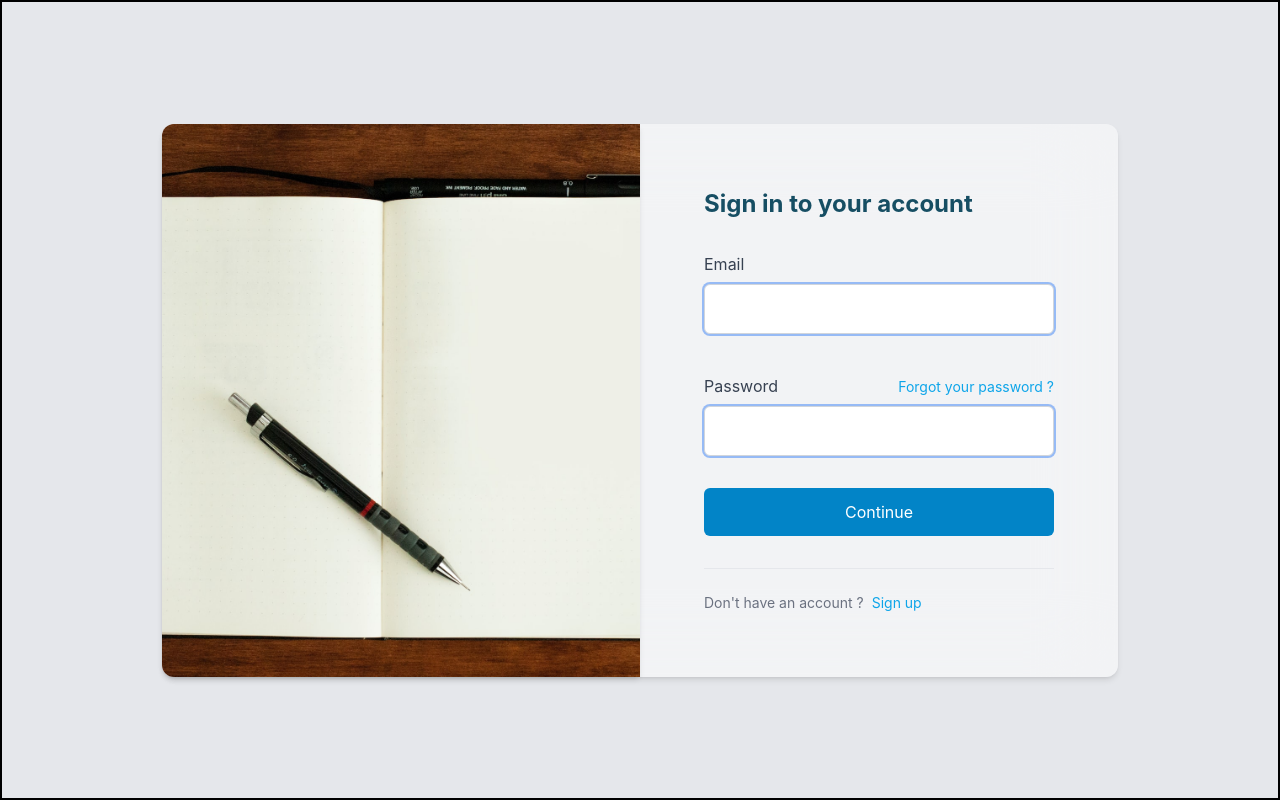
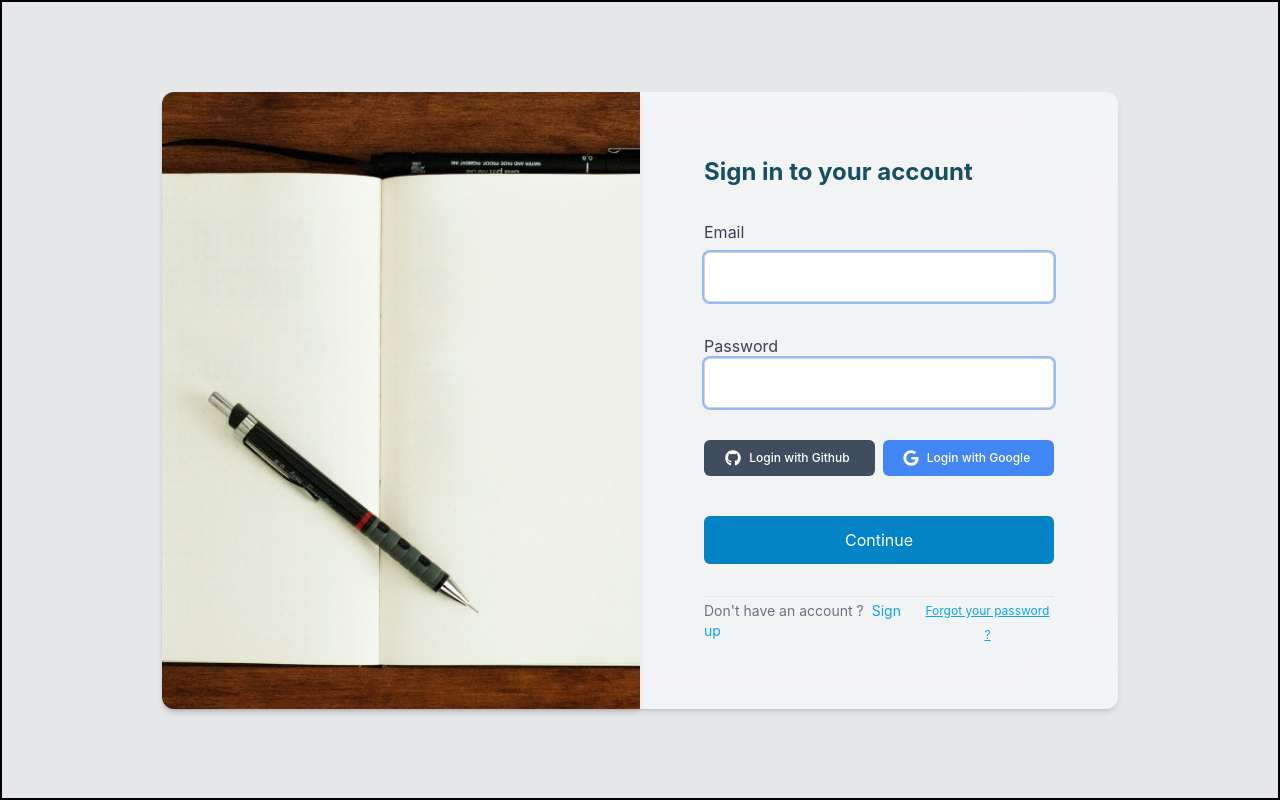
Before and after one commit to doandroidsdreamof/react-firebase-todo-list, a React (Create React App) app: page /login in a window 1280 px wide. Built offline with nearby package versions, Linux system fonts and the light colour scheme.

Commit message:
firebase login with social media

```diff
--- a/src/pages/SignIn.tsx
+++ b/src/pages/SignIn.tsx
@@ -83,19 +83,15 @@
                   />
                   {alertBoxMail ? (
                     <span className='text-red-600 font-roboto text-normal absolute translate-y-1 m-0 flex'>
-                      {'this email address is invalid'}
+                      {'email address is invalid'}
                     </span>
                   ) : null}
                 </div>
-
                 <div>
                   <div className='flex items-center justify-between'>
                     <label htmlFor='pwd' className='text-gray-700'>
                       Password
                     </label>
-                    <button className='p-2 -mr-2' type='reset'>
-                      <span className='text-sm text-sky-500'>Forgot your password ?</span>
-                    </button>
                   </div>
                   <input
                     type='password'
@@ -109,20 +105,69 @@
                                             invalid:ring-2 '
                   />
                 </div>
+                <div className=" flex w-full mt-4 flex-row h-11 text-center justify-center">
+                                <button
+                                    type="button"
+                                    className="text-white  justify-center   text-xs w-full bg-[#3f4d5f] hover:bg-[#24292F]/90 focus:ring-4 focus:outline-none focus:ring-[#24292F]/50 font-medium rounded-md   text-center inline-flex items-center dark:focus:ring-gray-500 dark:hover:bg-[#050708]/65 mr-2 mb-2"
+                                >
+                                    <svg
+                                        className="mr-2 -ml-1 w-4 h-4"
+                                        aria-hidden="true"
+                                        focusable="false"
+                                        data-prefix="fab"
+                                        data-icon="github"
+                                        role="img"
+                                        xmlns="http://www.w3.org/2000/svg"
+                                        viewBox="0 0 496 512"
+                                    >
+                                        <path
+                                            fill="currentColor"
+                                            d="M165.9 397.4c0 2-2.3 3.6-5.2 3.6-3.3 .3-5.6-1.3-5.6-3.6 0-2 2.3-3.6 5.2-3.6 3-.3 5.6 1.3 5.6 3.6zm-31.1-4.5c-.7 2 1.3 4.3 4.3 4.9 2.6 1 5.6 0 6.2-2s-1.3-4.3-4.3-5.2c-2.6-.7-5.5 .3-6.2 2.3zm44.2-1.7c-2.9 .7-4.9 2.6-4.6 4.9 .3 2 2.9 3.3 5.9 2.6 2.9-.7 4.9-2.6 4.6-4.6-.3-1.9-3-3.2-5.9-2.9zM244.8 8C106.1 8 0 113.3 0 252c0 110.9 69.8 205.8 169.5 239.2 12.8 2.3 17.3-5.6 17.3-12.1 0-6.2-.3-40.4-.3-61.4 0 0-70 15-84.7-29.8 0 0-11.4-29.1-27.8-36.6 0 0-22.9-15.7 1.6-15.4 0 0 24.9 2 38.6 25.8 21.9 38.6 58.6 27.5 72.9 20.9 2.3-16 8.8-27.1 16-33.7-55.9-6.2-112.3-14.3-112.3-110.5 0-27.5 7.6-41.3 23.6-58.9-2.6-6.5-11.1-33.3 2.6-67.9 20.9-6.5 69 27 69 27 20-5.6 41.5-8.5 62.8-8.5s42.8 2.9 62.8 8.5c0 0 48.1-33.6 69-27 13.7 34.7 5.2 61.4 2.6 67.9 16 17.7 25.8 31.5 25.8 58.9 0 96.5-58.9 104.2-114.8 110.5 9.2 7.9 17 22.9 17 46.4 0 33.7-.3 75.4-.3 83.6 0 6.5 4.6 14.4 17.3 12.1C428.2 457.8 496 362.9 496 252 496 113.3 383.5 8 244.8 8zM97.2 352.9c-1.3 1-1 3.3 .7 5.2 1.6 1.6 3.9 2.3 5.2 1 1.3-1 1-3.3-.7-5.2-1.6-1.6-3.9-2.3-5.2-1zm-10.8-8.1c-.7 1.3 .3 2.9 2.3 3.9 1.6 1 3.6 .7 4.3-.7 .7-1.3-.3-2.9-2.3-3.9-2-.6-3.6-.3-4.3 .7zm32.4 35.6c-1.6 1.3-1 4.3 1.3 6.2 2.3 2.3 5.2 2.6 6.5 1 1.3-1.3 .7-4.3-1.3-6.2-2.2-2.3-5.2-2.6-6.5-1zm-11.4-14.7c-1.6 1-1.6 3.6 0 5.9 1.6 2.3 4.3 3.3 5.6 2.3 1.6-1.3 1.6-3.9 0-6.2-1.4-2.3-4-3.3-5.6-2z"
+                                        ></path>
+                                    </svg>
+                                    Login with Github
+                                </button>
+                                <button
+                                    type="button"
+                                    className="text-white justify-center  text-xs w-full bg-[#4285F4] hover:bg-[#4285F4]/90 focus:ring-4 focus:outline-none focus:ring-[#4285F4]/50 font-medium rounded-md   text-center inline-flex items-center dark:focus:ring-[#4285F4]/55 mb-2"
+                                >
+                                    <svg
+                                        className="mr-2 -ml-1 w-4 h-4"
+                                        aria-hidden="true"
+                                        focusable="false"
+                                        data-prefix="fab"
+                                        data-icon="google"
+                                        role="img"
+                                        xmlns="http://www.w3.org/2000/svg"
+                                        viewBox="0 0 488 512"
+                                    >
+                                        <path
+                                            fill="currentColor"
+                                            d="M488 261.8C488 403.3 391.1 504 248 504 110.8 504 0 393.2 0 256S110.8 8 248 8c66.8 0 123 24.5 166.3 64.9l-67.5 64.9C258.5 52.6 94.3 116.6 94.3 256c0 86.5 69.1 156.6 153.7 156.6 98.2 0 135-70.4 140.8-106.9H248v-85.3h236.1c2.3 12.7 3.9 24.9 3.9 41.4z"
+                                        ></path>
+                                    </svg>
+                                    Login with Google
+                                </button>
+                            </div>
                 <button
                   type='submit'
-                  className='w-full py-3 px-6 rounded-md bg-sky-600
+                  className='w-full  py-3 px-6 rounded-md bg-sky-600
                                         focus:bg-sky-700 active:bg-sky-500'
                 >
                   <span className='text-white'>Continue</span>
                 </button>
-
-                <p className='border-t pt-6 text-sm'>
+                <div className="flex   border-t flex-row justify-center  items-center">
+                <p className=' text-xs lg:text-sm'>
                   Don&apos;t have an account ?
                   <Link to='/register' className='text-sky-500 ml-2'>
                     Sign up
                   </Link>
                 </p>
+                <button className=' ml-auto -block underline text-sky-500 ' type='reset'>
+                      <span className='text-xs  text-sky-500'>Forgot your password ?</span>
+                    </button>
+                </div>
+
               </form>
             </div>
           </div>
--- a/src/pages/SignUp.tsx
+++ b/src/pages/SignUp.tsx
@@ -77,7 +77,7 @@
                             <div className=" flex w-full mt-4 flex-row h-11 text-center justify-center">
                                 <button
                                     type="button"
-                                    className="text-white  justify-center   text-xs w-full bg-[#3f4d5f] hover:bg-[#24292F]/90 focus:ring-4 focus:outline-none focus:ring-[#24292F]/50 font-medium rounded-md   text-center inline-flex items-center dark:focus:ring-gray-500 dark:hover:bg-[#050708]/30 mr-2 mb-2"
+                                    className="text-white  justify-center   text-xs w-full bg-[#3f4d5f] hover:bg-[#24292F]/90 focus:ring-4 focus:outline-none focus:ring-[#24292F]/50 font-medium rounded-md   text-center inline-flex items-center dark:focus:ring-gray-500 dark:hover:bg-[#050708]/65 mr-2 mb-2"
                                 >
                                     <svg
                                         className="mr-2 -ml-1 w-4 h-4"
```
